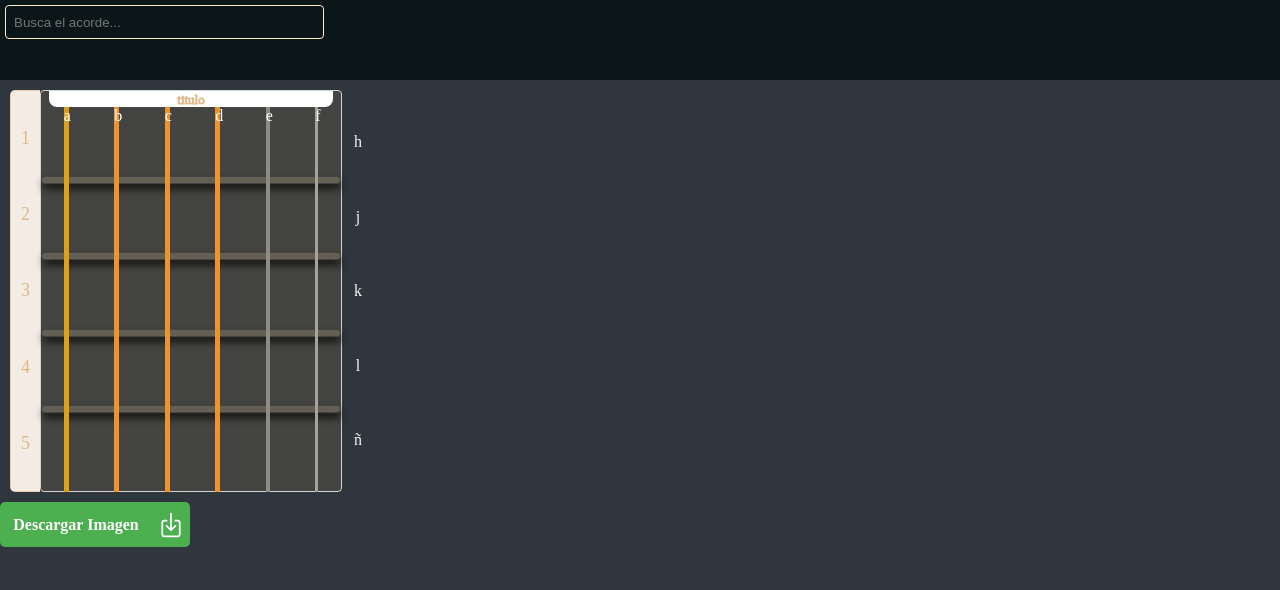
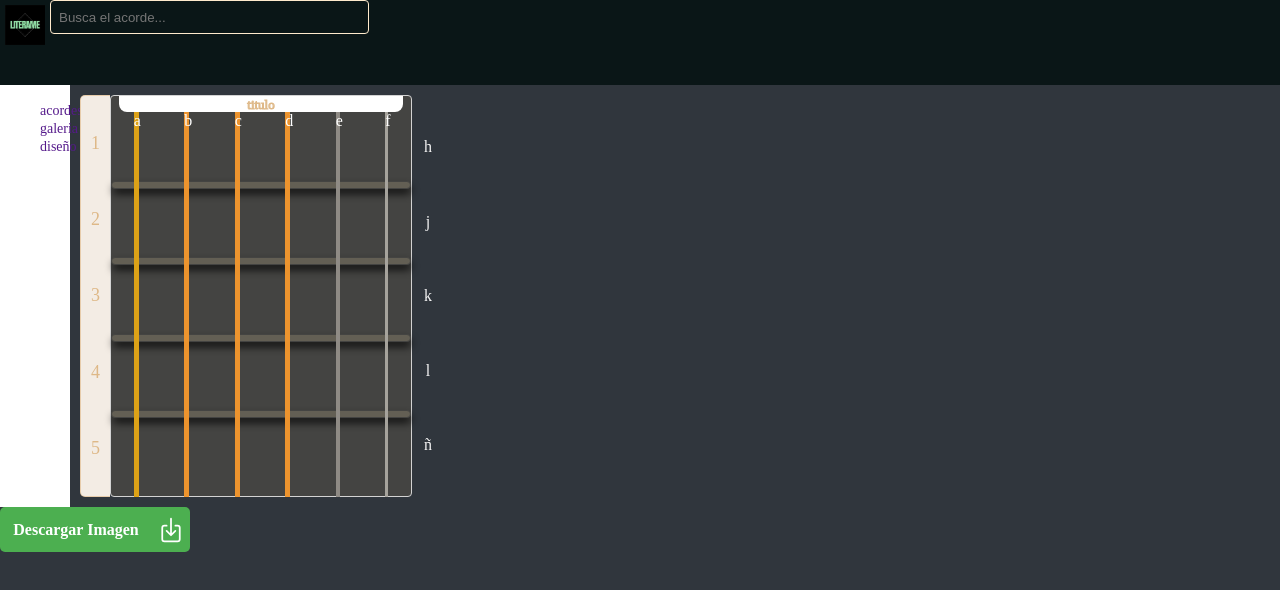
Before and after one commit to literame/acorde, a plain HTML site: page index.html in a window 1280 px wide. Drawn offline with nearby package versions, Linux system fonts and the light colour scheme; a web font is replaced by a local one.

Commit message:
diseño lateral de herramientas

```diff
--- a/css/stylepage.css
+++ b/css/stylepage.css
@@ -5,21 +5,24 @@ body{
 
 header{
     width: 100vw;
-    height: 80px;
+    height: 85px;
     display: flex;
     background-color: #0a1617;
+    display: flex;
+    flex-direction: column;
 }
 
 nav{
     width: 100vw;
-    height: 50px;
-
+    height: 50%;
+     display: flex;
 }
 
 #searchitem{
     width: 60%;
+    height: 90%;
 
-    padding: 5px;
+
 }
 #searchitem input{
     width: 40%;
@@ -30,3 +33,28 @@ nav{
     background-color: transparent;
     color: white;
 }
+
+#titulo img{
+    width: 40px;
+    margin: 5px;
+}
+
+/* main{
+    padding: ;
+} */
+#content{
+    display: flex;
+    flex-direction: row;
+}
+
+.leftbar{
+    width: 70px;
+    background: white;
+}
+.leftbar ul{
+    list-style: none;
+}
+.leftbar li > a{
+    text-decoration: none;
+    font-size: 14px;
+}
--- a/index.html
+++ b/index.html
@@ -16,10 +16,17 @@
 <header>
 
     <nav>
+        <div id="titulo">
+            <img src="./img/114427358.jpg" >
+        </div>
         <div id="searchitem">
             <input type="text" placeholder="Busca el acorde...">
         </div>
+        <div id="redes">
+
+        </div>
     </nav>
+
 </header>
 
 
@@ -29,11 +36,19 @@
 
 </main>
 
+<div id="content">
+    <!--contenedor principal -->
+    <div class="leftbar">
+        <!-- barra lateral -->
+        <ul>
+            <li><a href="">acordes</a></li>
+            <li><a href="">galeria</a></li>
+            <li><a href="">diseño</a></li>
+        </ul>
+    </div>
 
-
-
-
-
+    <!-- !diseñador de los acorde -->
+    <div id="diseño">
 
         <div id="vista" class="boxchord">
             <div class="numero">
@@ -133,6 +148,15 @@
             </ul>
         </div>
 
+    </div>
+
+
+</div>
+
+
+
+
+
 
 <div class="descargable" onclick="convertirYDescargar()">
     <div class="txtdown">Descargar Imagen</div>
```
Also changed, not shown: img/114427358.jpg (added). Lines whose indentation alone changed are shown as unchanged.
